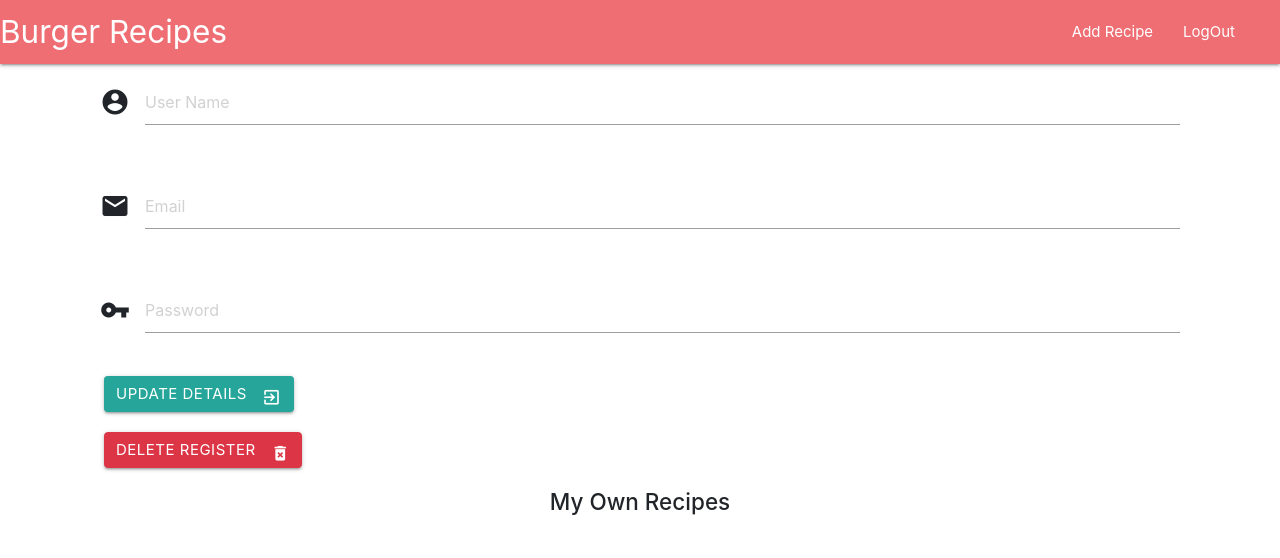
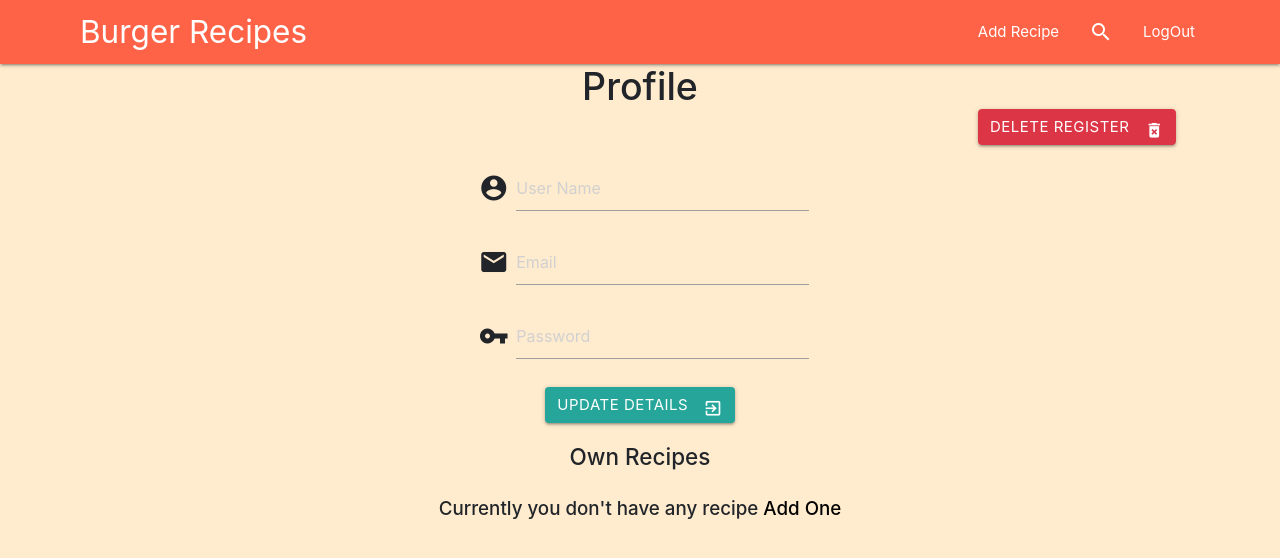
Before and after one commit to Code-Institute-Submissions/recipes-1, a Flask app: template templates/edit_register.html in a window 1280 px wide. Shown: the top 558 px of the page. Run offline with Flask 2, Linux system fonts and the light colour scheme; the template is opened without the code that fills it, so the values that code supplies are empty; some libraries are stand-ins or nearby versions.

Commit message:
Designed the search ijnput and add sliders for welcome the users and edited some in edit register page

```diff
--- a/app.py
+++ b/app.py
@@ -63,6 +63,7 @@ Delete page action If user want to delete their account the information will rem
 """
 @app.route('/delete_register/<register_id>',methods=["GET","POST"] )
 def delete_register(register_id):
+
     mongo.db.register.remove({'_id':ObjectId(register_id)})
     return redirect(url_for('login'))
 
@@ -100,7 +101,8 @@ def delete_recipe(recipes_id,register_id):
 def edit_register(register_id):
     register=mongo.db.register.find_one({'_id':ObjectId(register_id)})
     print(register)
-    recipes = mongo.db.recipes.find()
+
+    recipes = mongo.db.recipes.find({'creditTo':register['username']})
     return render_template('edit_register.html',register=register,recipes=recipes)
 
 @app.route('/update_register/<register_id>', methods=['GET','POST'])
@@ -148,16 +150,21 @@ def show_recipes(recipes_id,register_id):
     register = mongo.db.register.find_one({'_id':ObjectId(register_id)})
     return render_template('show_recipes.html',recipes=recipes,register=register )
 
+@app.route('/search/<register_id>', methods=['POST','GET'])
+def search(register_id):
+    return render_template('search.html', register=mongo.db.register.find_one({'_id':ObjectId(register_id)}))
+
+
 @app.route('/search_recipes/<register_id>', methods=['POST','GET'])
 def search_recipes(register_id):
     if request.method == "POST":
         recipes=list(mongo.db.recipes.find({"name": {"$regex":request.form['search']}}))
         print(recipes,request.form.get('search'))
         if recipes:
-            return render_template('search_recipes.html', register=mongo.db.register.find_one({'_id':ObjectId(register_id)}), recipes=recipes)
+            return render_template('search_recipes.html', register=mongo.db.register.find_one({'_id':ObjectId(register_id)}),recipes=recipes)
         else:
             return render_template('404.html', register=mongo.db.register.find_one({'_id':ObjectId(register_id)}), recipes=recipes,message='No recipes found')
-    return render_template('search_recipes.html', register=mongo.db.register.find_one({'_id':ObjectId(register_id)}), recipes=recipes)
+    return render_template('search.html', register=mongo.db.register.find_one({'_id':ObjectId(register_id)}),recipes=recipes)
 
 """
 Below code is for vote/like
--- a/static/css/style.css
+++ b/static/css/style.css
@@ -30,8 +30,26 @@
 .bg-form{
     background:rgba(0, 0, 0, 0.4);
 }
+.nav-color{
+    background-color: #ff6347;
+}
+.body-bg-color{
+    background-color: #ffebcd;
+}
+
+.padding1{
+    padding-right: 40px;
+}
+.float{
+    float:right;
+}
 .bg-image{
     background-image: url('../images/bg.jpg');
+    background-repeat: no-repeat;
+    background-size: cover;
+    background-position: center;
+}
+.bg-slide-image{
     background-repeat: no-repeat;
     background-size: cover;
     background-position: center;
@@ -60,21 +78,11 @@
 .font-color{
     color:white;
 }
-/* pagination css file */
-.pagination-page-info {
-    padding: .6em;
-    padding-left: 0;
-    width: 40em;
-    margin: .5em;
-    margin-left: 0;
-    font-size: 12px;
+.bg4{
+    background-color: white;
 }
-.pagination-page-info b {
-    color: black;
-    background: #6aa6ed;
-    padding-left: 2px;
-    padding: .1em .25em;
-    font-size: 150%;
+.padding3{
+    padding-left: 15px;
 }
 /* mobile view  */
 @media (max-width: 600px) {
--- a/templates/add_recipes.html
+++ b/templates/add_recipes.html
@@ -1,6 +1,6 @@
 {% extends "base.html" %}
 {% block content %}
-<section class="container">
+<section class="container bg4 space">
 <h1>Add Recipes</h1>
 <div class="row">
     <form action='{{url_for("insert_recipes",register_id=register._id)}}' method="POST"class="col s12">
@@ -21,8 +21,8 @@
       <div class="row">
           <div class="input-field col s6">
           <i class="material-icons prefix">description</i>
-          <textarea name="steps" id="steps" class="materialize-textarea" data-length="2500"  required></textarea>
-          <label for="icon_telephone">Steps</label>
+          <textarea name="steps" id="steps" class="materialize-textarea" data-length="2500" placeholder="Steps"  required></textarea>
+
         </div>
       </div>
       <div class="row">
--- a/templates/base.html
+++ b/templates/base.html
@@ -10,33 +10,36 @@
     <link rel="stylesheet" href="https://cdnjs.cloudflare.com/ajax/libs/twitter-bootstrap/4.1.3/css/bootstrap.min.css" />
     <link rel="stylesheet" href="{{url_for('static', filename='css/style.css')}}" type="text/css" />
 </head>
-<body>
+<body class="body-bg-color">
     <header>
-        <nav>
+        <nav class="nav-color">
     <div class="nav-wrapper">
       <a style="
     text-decoration: none;
+    padding-left: 80px;
     color: white;" href="{{url_for('get_recipe',register_id=register._id)}}" class="brand-logo">Burger Recipes</a>
       <a href="#" data-target="mobile-demo" class="sidenav-trigger"><i class="material-icons">menu</i></a>
-      <ul id="nav-mobile" class="right hide-on-med-and-down">
-        <li><a style="
-    text-decoration: none;
-    color: white;" href="{{url_for('add_recipes',register_id=register._id)}}">Add Recipe</a></li>
-        <li><a style="
-    text-decoration: none;
-    color: white;" href="{{url_for('edit_register',register_id=register._id)}}">{{register.username}}</a></li>
-    <li><a style="
-    text-decoration: none;
-    color: white;" href="{{url_for('login')}}">LogOut</a></li>
+      <ul id="nav-mobile" class="right hide-on-med-and-down padding1">
+        <li><a style="text-decoration: none;color: white;" href="{{url_for('add_recipes',register_id=register._id)}}">Add Recipe</a></li>
+       <!--  <li>
+                 <form action='{{url_for("search_recipes",register_id=register._id)}}' method="POST" >
+        <div>
+          <input id="search" name='search'type="search" class="validate"  placeholder="search your recipe">
+        </div>
+        </form>
+        </li> !-->
+        <li class="s-icon">
+              <a style="text-decoration: none;color: white;" href="{{url_for('search',register_id=register._id)}}" id="addClass"><i class="material-icons">search</i></a>
+            </li>
+        <!-- <li><a style="text-decoration: none;color: white;" href="{{url_for('search_recipes',register_id=register._id)}}"><i class="material-icons">search</i></a></li> !-->
+        <li><a style="text-decoration: none;color: white;" href="{{url_for('edit_register',register_id=register._id)}}">{{register.username}}</a></li>
+
+    <li><a style="text-decoration: none; color: white;" href="{{url_for('login')}}">LogOut</a></li>
 
       </ul>
       <ul class="sidenav" id="mobile-demo">
-        <li><a style="
-    text-decoration: none;
-    color: white;" href="{{url_for('edit_register',register_id=register._id)}}">{{register.username}}</a></li>
-    <li><a style="
-    text-decoration: none;
-    color: white;" href="{{url_for('add_recipes',register_id=register._id)}}">Add Recipe</a></li>
+        <li><a style="text-decoration: none;color: white;" href="{{url_for('edit_register',register_id=register._id)}}">{{register.username}}</a></li>
+    <li><a style="text-decoration: none;color: white;" href="{{url_for('add_recipes',register_id=register._id)}}">Add Recipe</a></li>
 
   </ul>
     </div>
@@ -47,11 +50,22 @@
     {% endblock %}
     <script src="https://cdnjs.cloudflare.com/ajax/libs/jquery/3.3.1/jquery.min.js"></script>
     <script src="https://cdnjs.cloudflare.com/ajax/libs/materialize/1.0.0/js/materialize.min.js"></script>
+
     <script>
+
       $(document).ready(function() {
     $('#steps').characterCounter();
     $('.sidenav').sidenav();
+    $('.slider').slider();
+    $("#addClass").click(function () {
+    $('#qnimate').addClass('popup-box-on');
+            });
+
+    $("#removeClass").click(function () {
+          $('#qnimate').removeClass('popup-box-on');
+            });
   });
+
     </script>
 </body>
 </html>
--- a/templates/edit_register.html
+++ b/templates/edit_register.html
@@ -2,56 +2,56 @@
 {% block content %}
 
 <section class="container">
-    <form action='{{url_for("update_register", register_id=register._id)}}' method='POST' class="col s12">
+  <h1 class="text-center">{{register.username}} Profile</h1>
+   <form id="delete_user" onclick="if(confrim('are you sure?');return false" action="{{url_for('delete_register',register_id=register._id)}}" method='POST' class="col s12">
       <div class="row">
-        <div class="input-field col s6">
+          <div class="col-md-12 text-center">
+      <button  class="btn btn-danger waves-effect waves-light text-center float" id="delete" type="submit" name="action">Delete Register
+    <i class="material-icons right">delete_forever</i>
+  </button>
+  </div>
+    </div>
+    <h1 id="demo"></h1>
+    </form>
+    <form action='{{url_for("update_register", register_id=register._id)}}' method='POST' class="col s12 ">
+      <div class="row">
+        <div class="input-field text-center col-md-4">
           <i class="material-icons prefix">account_circle</i>
           <input id="username" name='username'  type="text" value='{{register.username}}' class="validate" placeholder="User Name" !required>
         </div>
         </div>
         <div class="row">
-        <div class="input-field col s6">
+        <div class="input-field text-center col-md-4 ">
           <i class="material-icons prefix">email</i>
           <input id="email" name='email'type="email" value='{{register.email}}' class="validate" placeholder="Email" !required>
         </div>
       </div>
       <div class="row">
-        <div class="input-field col s6">
+        <div class="input-field text-center col-md-4  ">
           <i class="material-icons prefix">vpn_key</i>
           <input id="password" name='password'type="password" value='{{register.password}}' class="validate" placeholder="Password"  !required>
         </div>
       </div>
       <div class="row">
-          <div class="col-md-12">
-      <button class="btn waves-effect waves-light" type="submit" name="action">Update Details
+          <div class="col-md-12 text-center">
+      <button class="btn waves-effect waves-light text-center" type="submit" name="action">Update Details
     <i class="material-icons right">exit_to_app</i>
   </button>
   </div>
     </div>
     </form>
-    <form id="delete_user" onsubmit="myFunction()" action="{{url_for('delete_register',register_id=register._id)}}" method='POST' class="col s12">
-      <div class="row">
-          <div class="col-md-12">
-      <button  class="btn btn-danger waves-effect waves-light" id="delete" type="submit" name="action">Delete Register
-    <i class="material-icons right">delete_forever</i>
-  </button>
-  </div>
-    </div>
-    </form>
+
     <div class="row">
       <div class="col-md-12 text-center">
-        <h4>My Own Recipes</h4>
+        <h4>{{register.username}} Own Recipes</h4>
       </div>
     </div>
 
-
-
     <div class="row">
+      <div class="col-md-12 text-center">
       {% for recipes in recipes %}
-      <div class="col-md-12 text-center">
-
-     {% if recipes.creditTo == register.username %}
-     {% if recipes.imageURL%}
+     {% if recipes%}
+     {% if recipes.imageURL %}
        <a style="text-decoration: none;color: black;"href="{{url_for('show_recipes',recipes_id=recipes._id,register_id=register._id)}}">
           <img class="image"src="{{recipes.imageURL}}"></img><h4 class="title-text">{{recipes.name}}</h4></a>
       {% else %}
@@ -61,21 +61,18 @@
     color: black;"href="{{url_for('show_recipes',recipes_id=recipes._id,register_id=register._id)}}"><img class="image"src="{{url_for('static', filename='images/no-image.jpg')}}"></img><h4 class="title-text">{{recipes.name}}</h4></a>
           </div>
           {% endif %}
-      {% endif %}
+          {% endif %}
+          {% else %}
+       <h5>{{ register.username}} Currently you don't have any recipe <a style="text-decoration: none;color: black;" href="{{url_for('add_recipes',register_id=register._id)}}">Add One</a>   </h5>
 
+      {% endfor %}
       </div>
-      {% endfor %}
+
     </div>
 
 
   </section>
   <script src="https://cdnjs.cloudflare.com/ajax/libs/jquery/3.3.1/jquery.min.js"></script>
     <script src="https://cdnjs.cloudflare.com/ajax/libs/materialize/1.0.0/js/materialize.min.js"></script>
-  <script>
-      $(document).ready(function() {
-      $( "#delete_user" ).submit(function() {
-       confirm("Are you sure you want to delete the account");
-});
-  });
-    </script>
+
 {% endblock %}
--- a/templates/show_recipes.html
+++ b/templates/show_recipes.html
@@ -61,7 +61,8 @@
 
          <div class="col-lg-8 col-sm-12">
              <h4>Method</h4>
-             {{recipes.steps}}
+             {{ recipes.steps}}
+
 
          </div>
      </div>
```
Also changed, not shown: templates/404.html (+10 -11 lines), templates/get_recipe.html (+29 -16 lines), templates/search.html (added, +17 -0 lines), templates/search_recipes.html (+10 -9 lines), static/images/bg-slide1.jpg (added), 2 other files.
